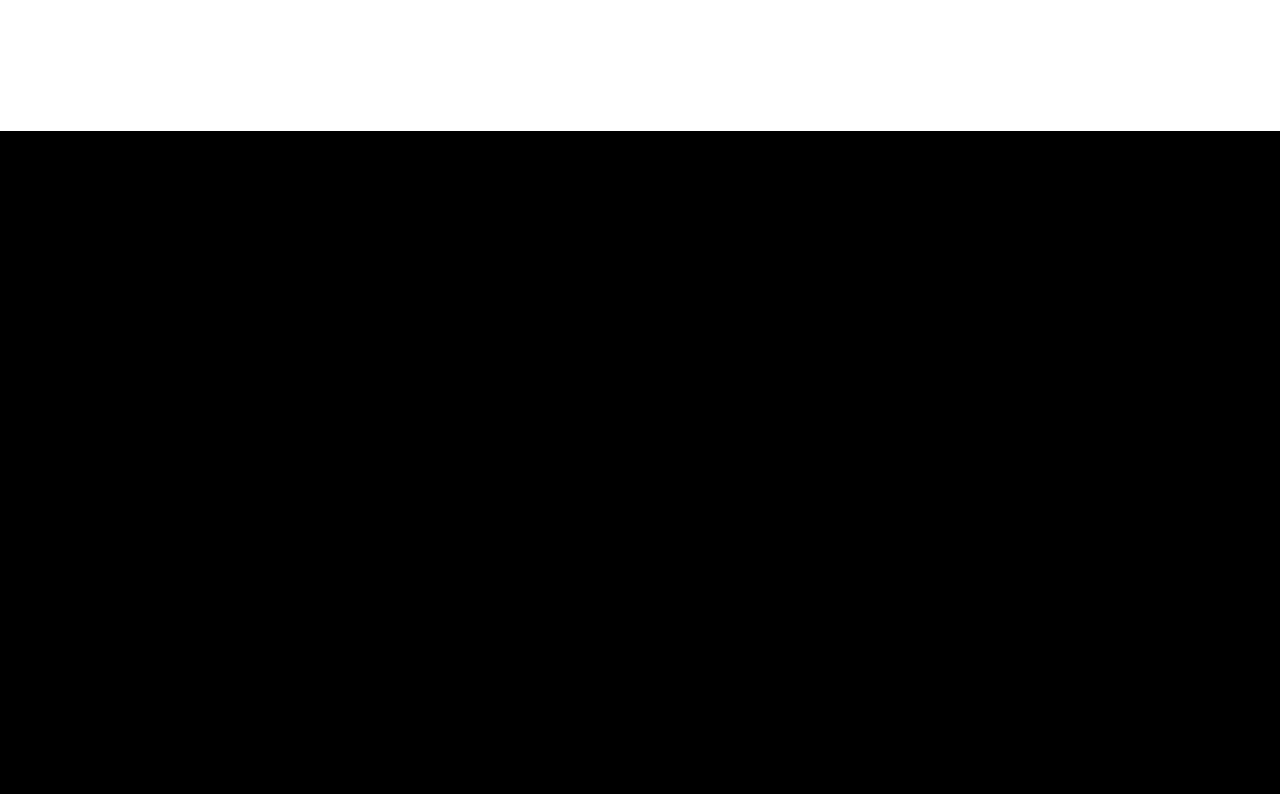
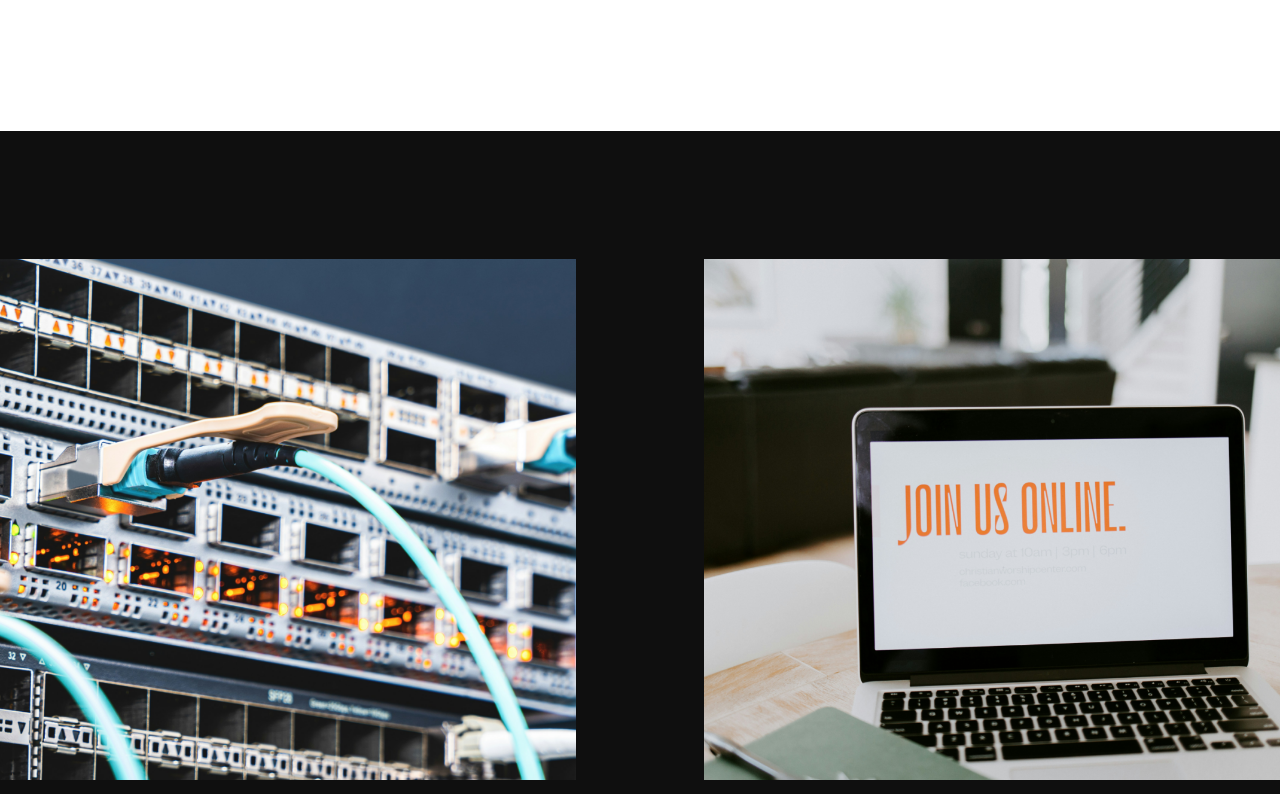
Before and after one commit to Hyunsoo-k/portfolio-2026, a Next.js app: page / in a window 1280 px wide. Shown: the part 1846-2640 px from the top of the page. Built offline with nearby package versions, Linux system fonts and the light colour scheme.

Commit message:
feat: HomePageAboutSection 렌더링

```diff
--- a/src/views/home/ui/home-page/HomePage.tsx
+++ b/src/views/home/ui/home-page/HomePage.tsx
@@ -1,5 +1,6 @@
 import { HomePageHeroSection } from '../home-page-hero-section/HomePageHeroSection';
 import { HomePageProjectSection } from '../home-page-project-section/HomePageProjectSection';
+import { HomePageAboutSection } from '../home-page-about-section/HomePageAboutSection';
 import { HomePagePostSection } from '../home-page-post-section/HomePagePostSection';
 
 import styles from "./HomePage.module.scss";
@@ -9,7 +10,7 @@ export const HomePage = () => {
     <main className={styles.home_page}>
       <HomePageHeroSection />
       <HomePageProjectSection />
-      <section data-theme="dark" className={styles.dummy}></section>
+      <HomePageAboutSection />
       <HomePagePostSection />
     </main>
   );
```
